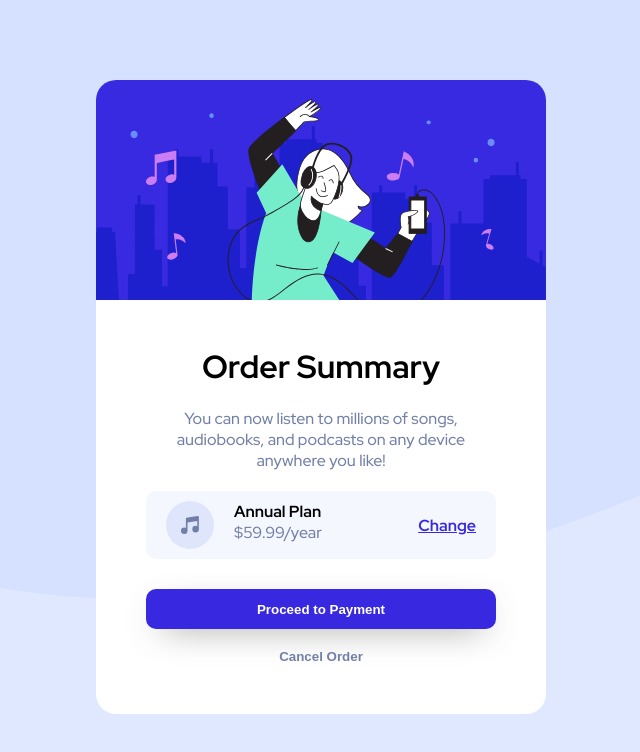
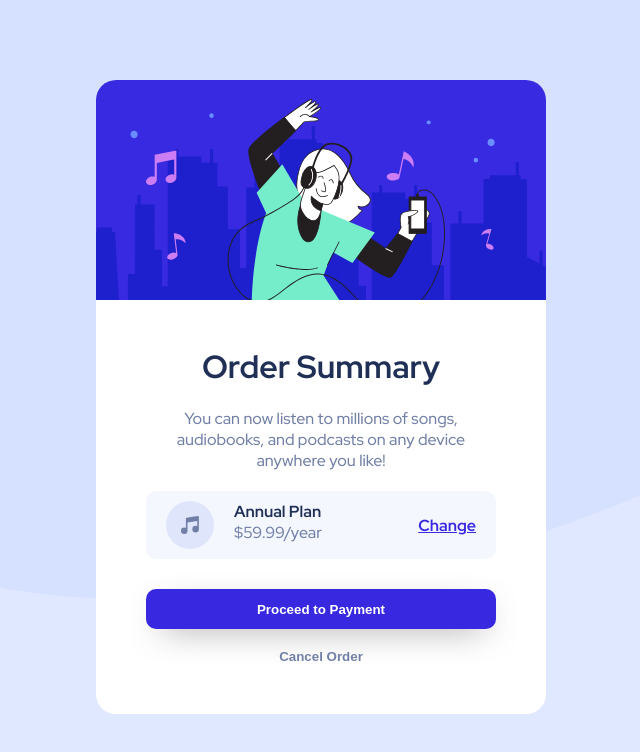
Before and after one commit to AmrAbdelgalil/order-summary-component, a plain HTML site: page index.html in a window 1280 px wide. Shown: the whole page, without its empty margins (319-959 px from the left). Drawn offline with Linux system fonts and the light colour scheme.

Commit message:
Editing color of h1 text and annual plan

```diff
--- a/css/style.css
+++ b/css/style.css
@@ -72,6 +72,7 @@ main {
 
 h1 {
   padding: 10px;
+  color: var(--dark-blue);
 }
 
 .header p {
@@ -110,6 +111,7 @@ h1 {
 
 .charge .plan {
   font-weight: 700;
+  color: var(--dark-blue);
 }
 
 .charge .money {
```
